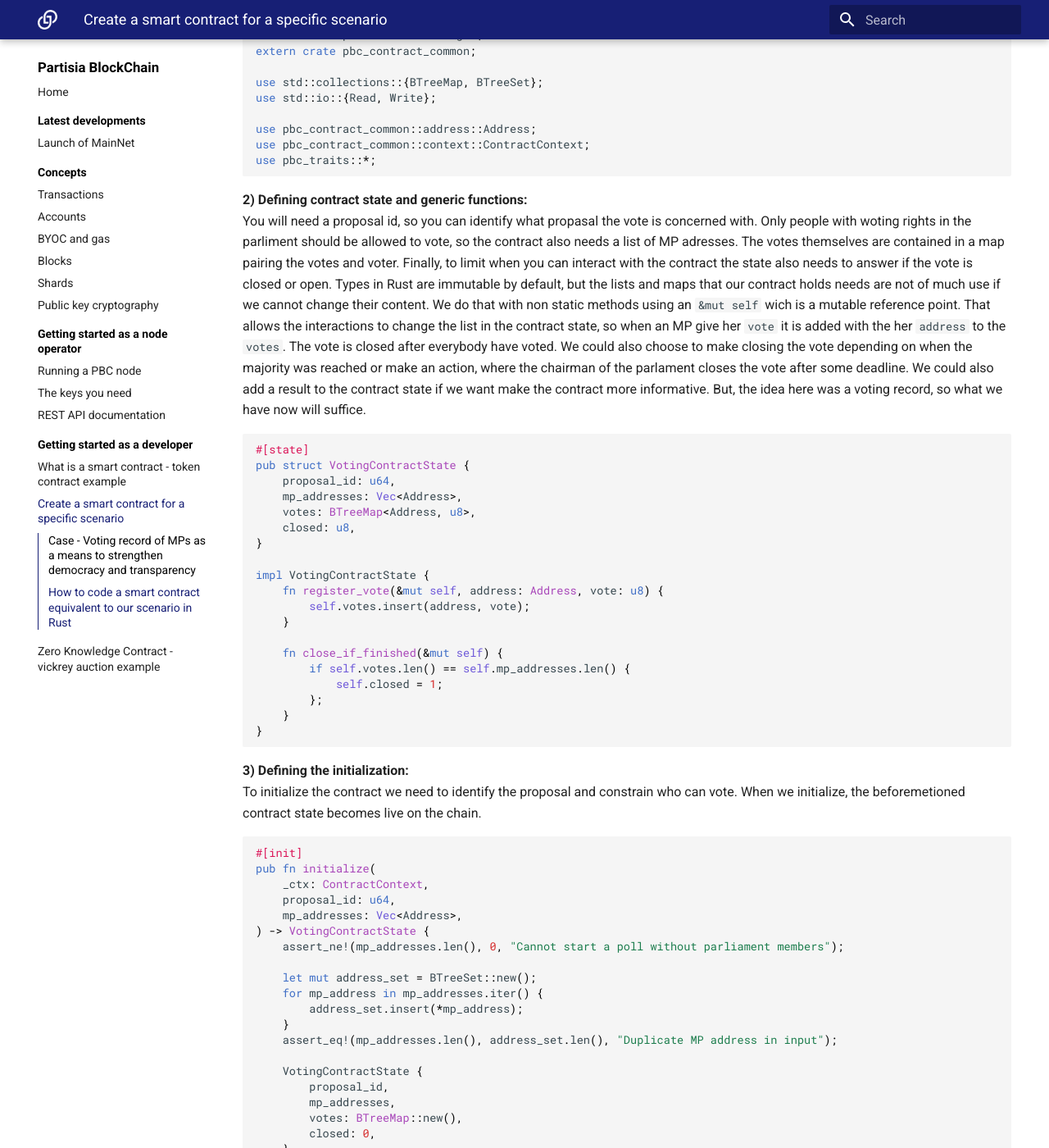
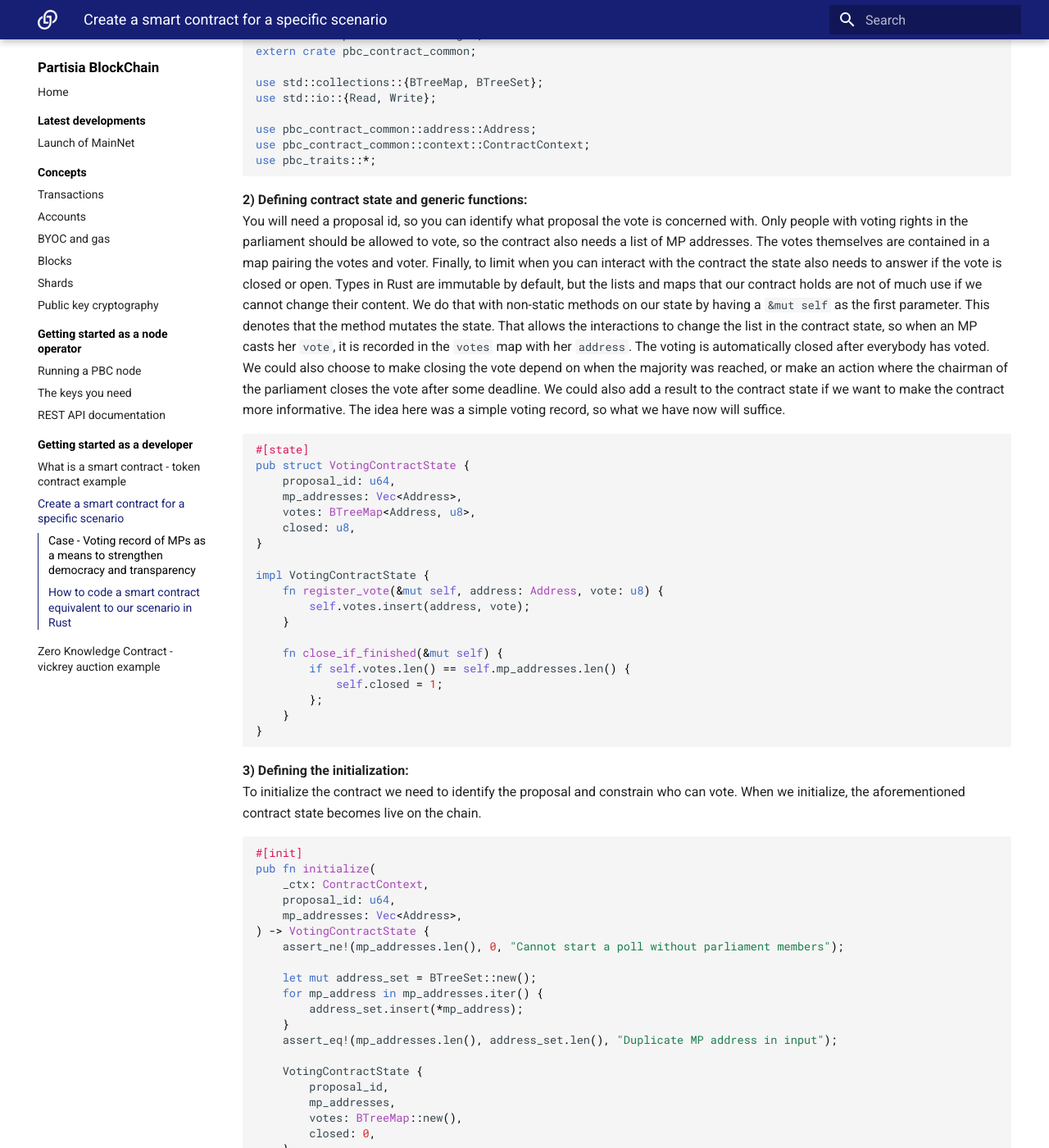
Before and after one commit to 0xSero/partisia-docs, an MkDocs documentation site: the page built from docs/voting-contract.md, in a window 1280 px wide and 1400 px high, scrolled down 791 px. Shown: the whole window at 82% size. Built offline with MkDocs 1.6.1 and Material for MkDocs 9.7.7, drawn with Linux system fonts in a browser that asks for light colours; a script that is not in the unit is left out; some of the changed text lies outside the part shown.

Commit message:
Typos and minor clarifications.

`````diff
--- a/docs/voting-contract.md
+++ b/docs/voting-contract.md
@@ -33,7 +33,10 @@ use pbc_traits::*;
 ````
 
 **2) Defining contract state and generic functions:**
- You will need a proposal id, so you can identify what propasal the vote is concerned with. Only people with woting rights in the parliment should be allowed to vote, so the contract also needs a list of MP adresses. The votes themselves are contained in a map pairing the votes and voter. Finally, to limit when you can interact with the contract the state also needs to answer if the vote is closed or open. Types in Rust are immutable by default, but the lists and maps that our contract holds needs are not of much use if we cannot change their content. We do that with non static methods using an ````&mut self```` wich is a mutable reference point. That allows the interactions to change the list in the contract state, so when an MP give her ````vote```` it is added with the her ````address```` to the ````votes````. The vote is closed after everybody have voted. We could also choose to make closing the vote depending on when the majority was reached or make an action, where the chairman of the parlament closes the vote after some deadline. We could also add a result to the contract state if we want make the contract more informative. But, the idea here was a voting record, so what we have now will suffice.
+You will need a proposal id, so you can identify what proposal the vote is concerned with. Only people with voting rights in the parliament should be allowed to vote, so the contract also needs a list of MP addresses. The votes themselves are contained in a map pairing the votes and voter.
+Finally, to limit when you can interact with the contract the state also needs to answer if the vote is closed or open.
+Types in Rust are immutable by default, but the lists and maps that our contract holds are not of much use if we cannot change their content. We do that with non-static methods on our state by having a `&mut self` as the first parameter. This denotes that the method mutates the state. That allows the interactions to change the list in the contract state, so when an MP casts her `vote`, it is recorded in the `votes` map with her `address`.
+The voting is automatically closed after everybody has voted. We could also choose to make closing the vote depend on when the majority was reached, or make an action where the chairman of the parliament closes the vote after some deadline. We could also add a result to the contract state if we want to make the contract more informative. The idea here was a simple voting record, so what we have now will suffice.
 
 ````rust
 #[state]
@@ -58,7 +61,7 @@ impl VotingContractState {
 ````
 
  **3) Defining the initialization:**
- To initialize the contract we need to identify the proposal and constrain who can vote. When we initialize, the beforemetioned contract state becomes live on the chain.
+ To initialize the contract we need to identify the proposal and constrain who can vote. When we initialize, the aforementioned contract state becomes live on the chain.
 
 ````rust
 #[init]
@@ -108,8 +111,7 @@ pub fn vote(context: ContractContext, state: VotingContractState, vote: u8) -> V
 ````
 
 Go to the [Archive](TransferContractv3.zip).
-Download the zip-archive containing the Rust project files and the ABI. (The handwritten ABI will soon be replaced with the ABI-generator, this will allow you to customize the functions of the contract in accordance with your own imagination) The project contains the rust contract layed out above. If you are working with a linux shell from Windows or Mac you need to
-extract the archive in `\\wsl$\Ubuntu\tmp\pbc-rust-wasm\`
+Download the zip-archive containing the Rust project files and the ABI. (The handwritten ABI will soon be replaced with the ABI-generator, this will allow you to customize the functions of the contract in accordance with your own imagination) The project contains the rust contract laid out above. If you are working with a WSL shell on Windows you need to extract the archive to `\\wsl$\Ubuntu\tmp\pbc-rust-wasm\`.
 To compile run the following commands after changing directory to the
 voting-contract folder:
 
`````
